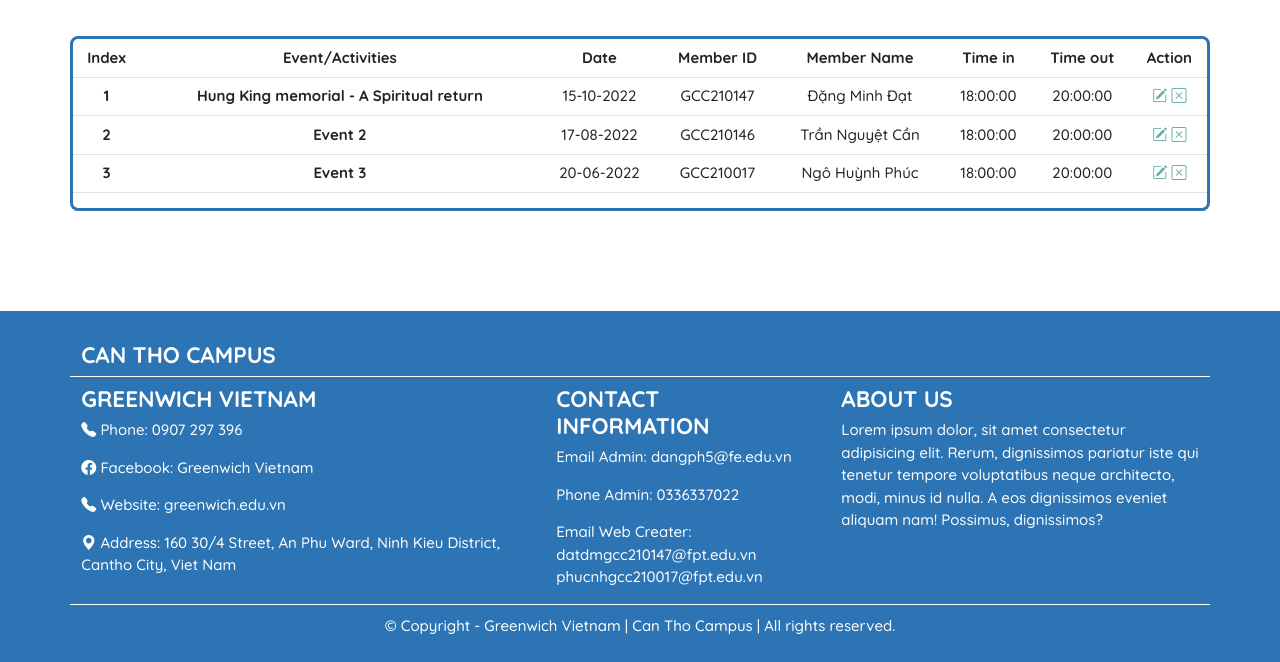
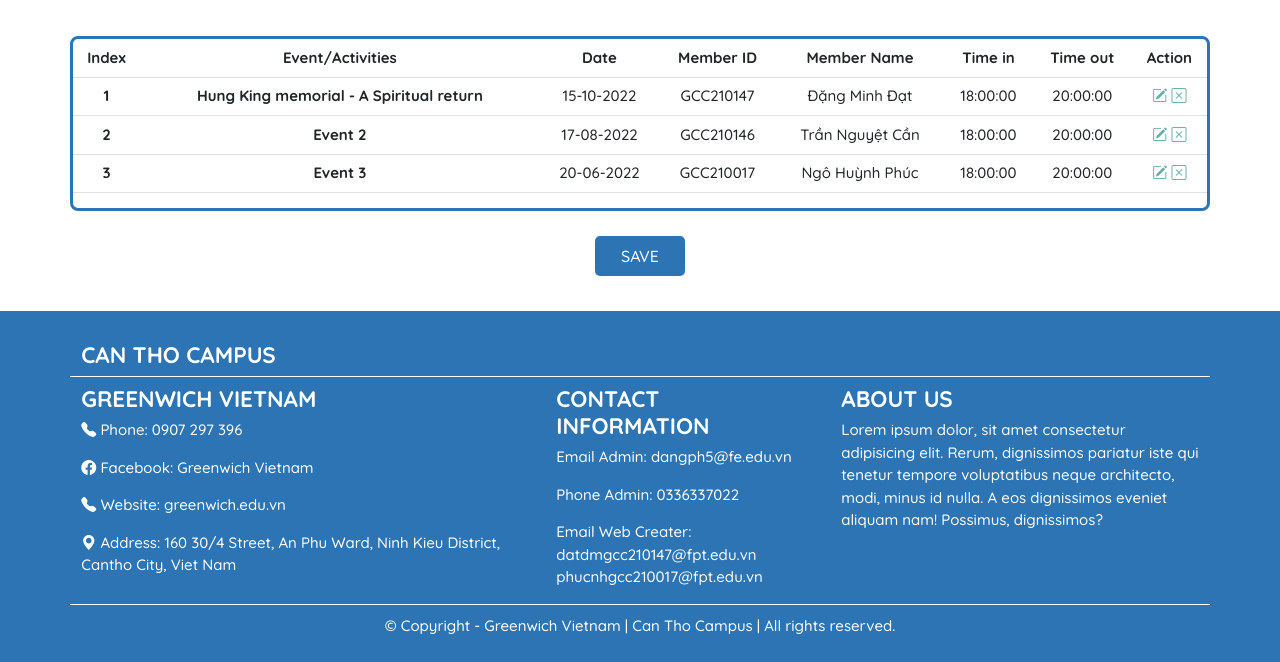
Before and after one commit to StudentManageSymfony/studentmanagement, a Symfony app: template templates/main/check-in.html.twig in a window 1280 px wide. Shown: the part 461-1123 px from the top of the page. Run offline with Twig, Linux system fonts and the light colour scheme; the template is opened without the code that fills it, so the values that code supplies are empty; some libraries are stand-ins or nearby versions.

Commit message:
add more button

```diff
--- a/public/styles/check-in-style.css
+++ b/public/styles/check-in-style.css
@@ -108,6 +108,13 @@ nav.navbar{
 .formbold-btn:hover {
    box-shadow: 0px 3px 8px rgba(0, 0, 0, 0.05);
 }
+.formbold-btn.save{
+    position: absolute;
+    left: 50%;
+    transform: translateX(-50%);
+    height: 40px;
+    width: 90px;
+}
 
 .heading{
     padding: 30px 0 20px 0;
--- a/templates/main/check-in.html.twig
+++ b/templates/main/check-in.html.twig
@@ -98,6 +98,9 @@
             </table>
         </div>
     </div>
+        <button class="formbold-btn save">
+            SAVE
+        </button>
 
     {% include 'footer.html.twig' %}
 {% endblock %}
```
